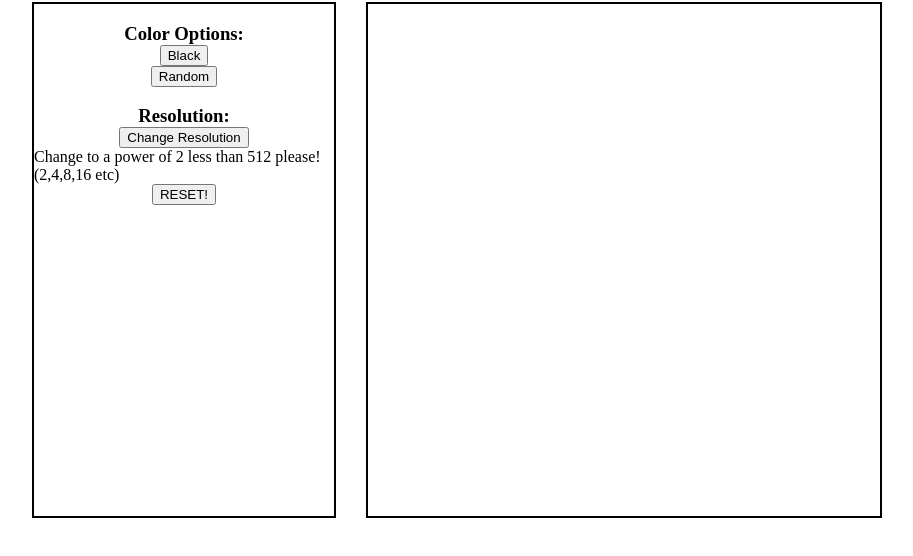
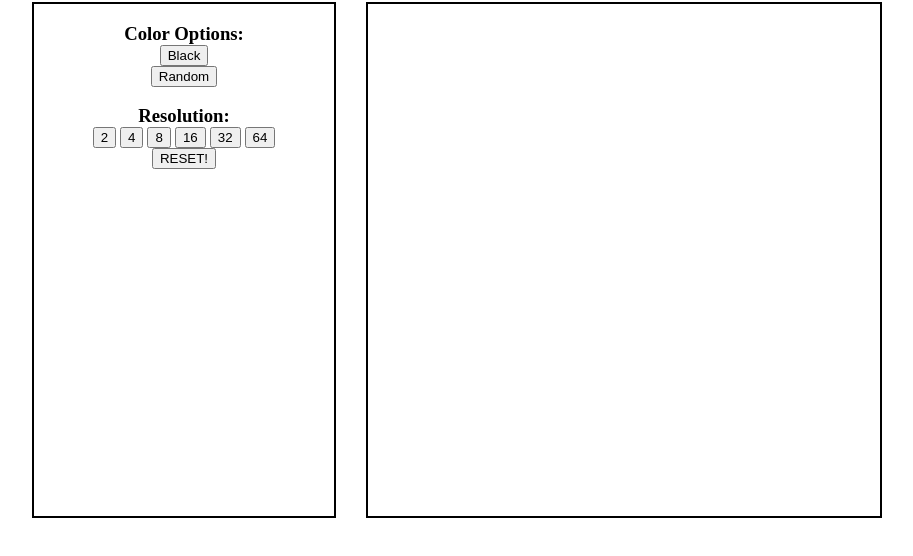
Before and after one commit to SeanRMcC/odin-etch-a-sketch, a plain HTML site: page index.html in a window 1280 px wide. Shown: the part 78-634 px from the top of the page, without its empty margins (183-1096 px from the left). Drawn offline with Linux system fonts and the light colour scheme.

Commit message:
Add buttons that changes the resolution

```diff
--- a/index.html
+++ b/index.html
@@ -15,8 +15,14 @@
                 <button id="black">Black</button>
                 <button id="random">Random</button>
                 <h3>Resolution:</h3>
-                <button id="res">Change Resolution</button>
-                <div id="text">Change to a power of 2 less than 512 please! (2,4,8,16 etc)</div>
+                <div id="resolutions">
+                    <button id="2">2</button>
+                    <button id="4">4</button>
+                    <button id="8">8</button>
+                    <button id="16">16</button>
+                    <button id="32">32</button>
+                    <button id="64">64</button>
+                </div>
                 <button id="reset">RESET!</button>
             </div>
             <div id="grid"></div>
--- a/script.js
+++ b/script.js
@@ -4,6 +4,7 @@ const game = document.querySelector("#grid");
 const reset = document.querySelector("#reset");
 const blackButton = document.querySelector("#black");
 const randomButton = document.querySelector("#random");
+const resButtons = document.querySelectorAll("#resolutions button");
 
 
 let dim = 16;
@@ -53,4 +54,12 @@ randomButton.addEventListener("click", () => {
     rainbowEnabled = true;
 });
 
+resButtons.forEach(button =>{
+    button.addEventListener("click", () => {
+        dim = parseInt(button.id);
+        clear();
+        draw(dim);
+    });
+});
+
 draw(dim);
```
